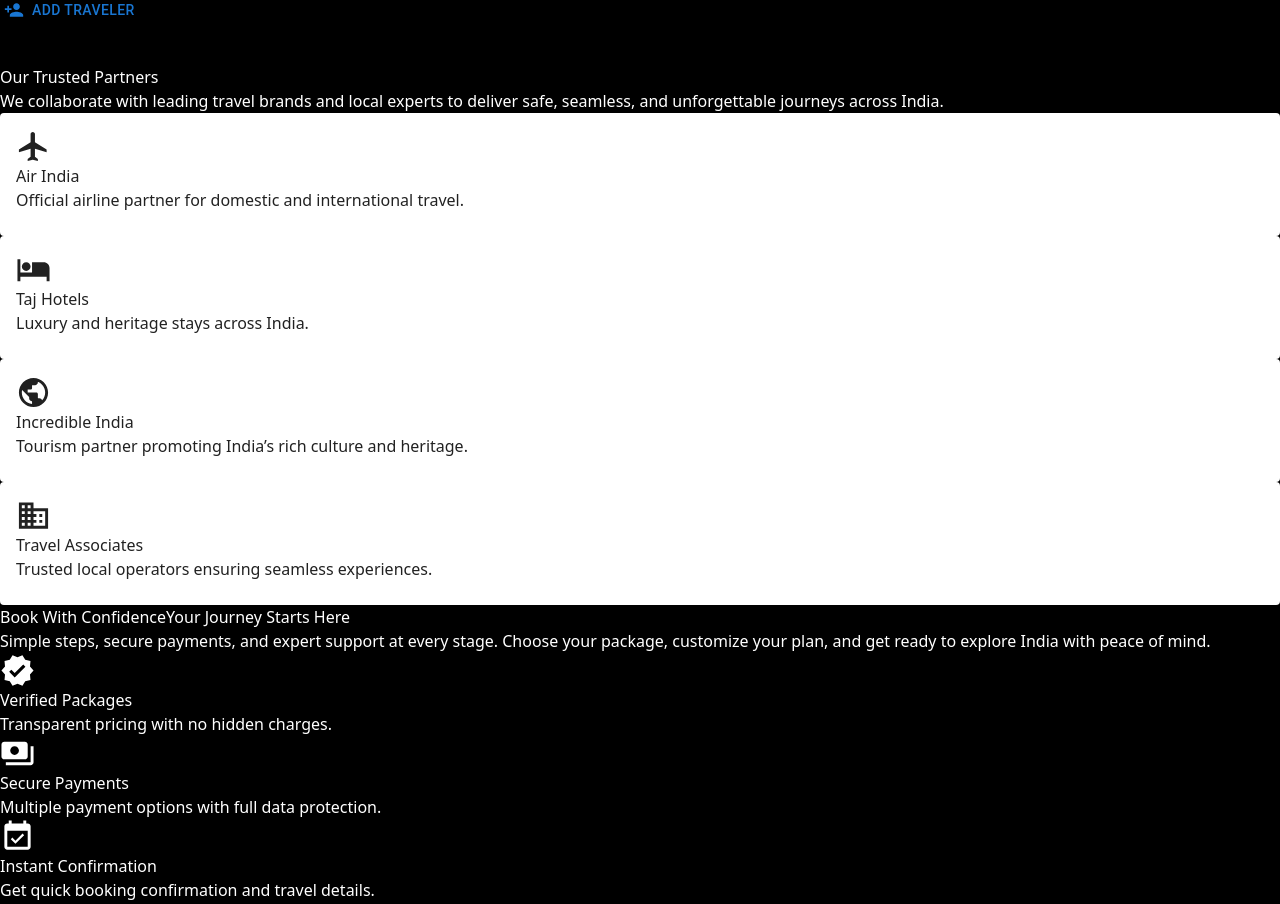
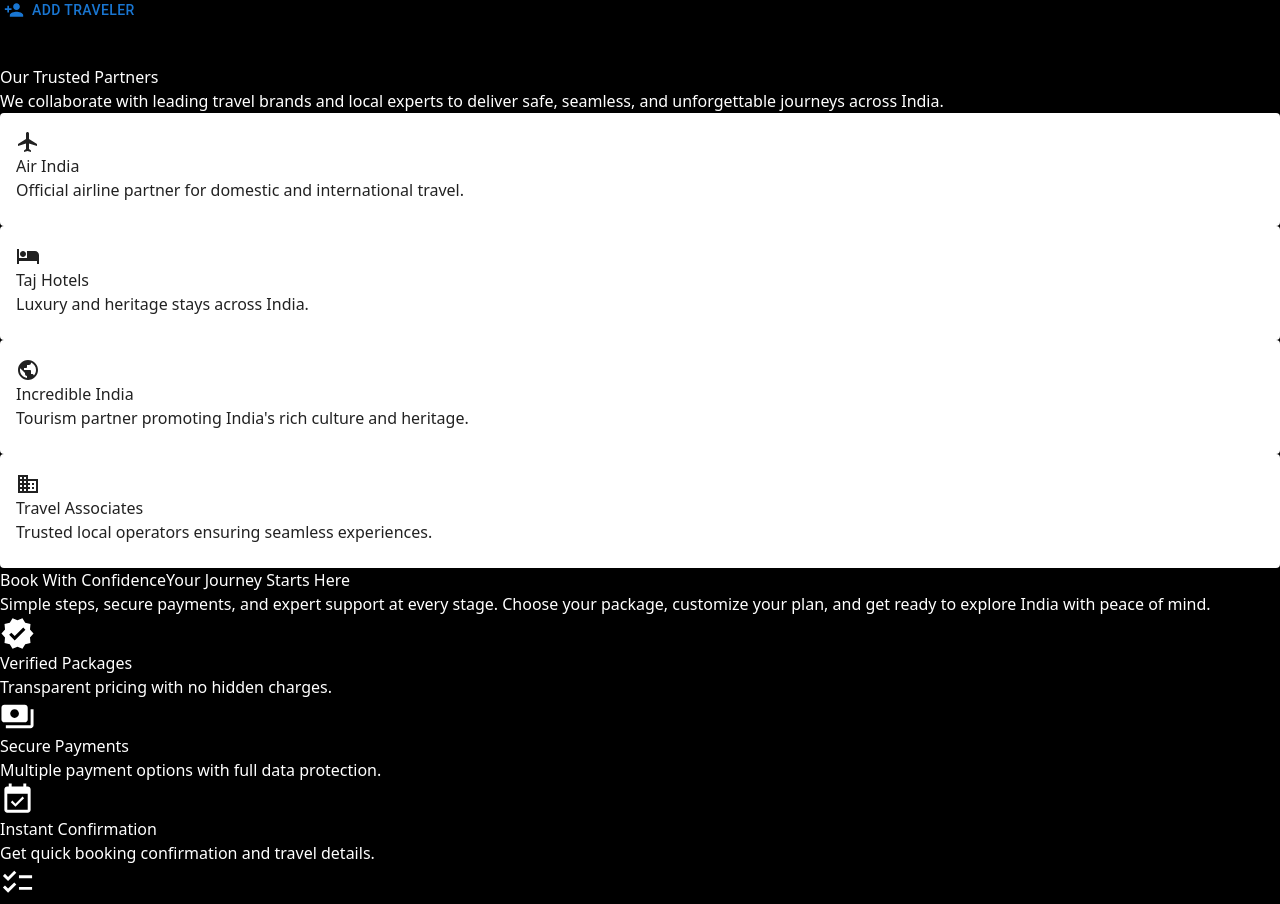
Before and after one commit to JainamKarania/Wonders-of-India, a React (Vite) app: page /booking in a window 1280 px wide. Shown: the part 1200-2104 px from the top of the page. Built offline with nearby package versions, Linux system fonts and the light colour scheme.

Commit message:
Partners Section  Updation

```diff
--- a/src/Components/PartnersSponsers.jsx
+++ b/src/Components/PartnersSponsers.jsx
@@ -4,13 +4,30 @@
 import { Card, CardContent } from "@mui/material";
 import { Business, Flight, Hotel, Public } from "@mui/icons-material";
 
-/**
- * Partners / Sponsors Component – Wonders of India
- * Focus: Trust, credibility, collaboration
- * Tech: React, Tailwind CSS, Material UI, GSAP
- */
+gsap.registerPlugin(ScrollTrigger);
 
-gsap.registerPlugin(ScrollTrigger);
+const partners = [
+  {
+    name: "Air India",
+    icon: Flight,
+    desc: "Official airline partner for domestic and international travel.",
+  },
+  {
+    name: "Taj Hotels",
+    icon: Hotel,
+    desc: "Luxury and heritage stays across India.",
+  },
+  {
+    name: "Incredible India",
+    icon: Public,
+    desc: "Tourism partner promoting India's rich culture and heritage.",
+  },
+  {
+    name: "Travel Associates",
+    icon: Business,
+    desc: "Trusted local operators ensuring seamless experiences.",
+  },
+];
 
 export default function PartnersSponsors() {
   const sectionRef = useRef(null);
@@ -19,7 +36,7 @@
 
   useEffect(() => {
     const ctx = gsap.context(() => {
-      gsap.from(headingRef.current.children, {
+      gsap.from(headingRef.current?.children, {
         opacity: 0,
         y: 40,
         duration: 0.8,
@@ -31,7 +48,7 @@
         },
       });
 
-      gsap.from(gridRef.current.children, {
+      gsap.from(gridRef.current?.children, {
         opacity: 0,
         y: 30,
         duration: 0.7,
@@ -47,44 +64,22 @@
     return () => ctx.revert();
   }, []);
 
-  const partners = [
-    {
-      name: "Air India",
-      icon: <Flight fontSize="large" className="text-amber-500" />,
-      desc: "Official airline partner for domestic and international travel.",
-    },
-    {
-      name: "Taj Hotels",
-      icon: <Hotel fontSize="large" className="text-amber-500" />,
-      desc: "Luxury and heritage stays across India.",
-    },
-    {
-      name: "Incredible India",
-      icon: <Public fontSize="large" className="text-amber-500" />,
-      desc: "Tourism partner promoting India’s rich culture and heritage.",
-    },
-    {
-      name: "Travel Associates",
-      icon: <Business fontSize="large" className="text-amber-500" />,
-      desc: "Trusted local operators ensuring seamless experiences.",
-    },
-  ];
-
   return (
     <section
       ref={sectionRef}
       aria-labelledby="partners-heading"
       className="relative overflow-hidden bg-slate-100"
     >
-      {/* Decorative background */}
-      <div className="absolute inset-0 bg-[radial-gradient(circle_at_top,white,transparent_70%)] opacity-40" />
+      <div
+        aria-hidden="true"
+        className="pointer-events-none absolute inset-0 opacity-40 bg-[radial-gradient(circle_at_top,white,transparent_70%)]"
+      />
 
-      <div className="relative mx-auto max-w-7xl px-6 py-20 sm:py-24">
-        {/* Heading */}
+      <div className="relative mx-auto max-w-7xl px-4 sm:px-6 py-16 sm:py-24">
         <header ref={headingRef} className="mx-auto max-w-3xl text-center space-y-4">
           <h2
             id="partners-heading"
-            className="text-3xl font-extrabold tracking-tight text-slate-900 sm:text-4xl"
+            className="text-2xl font-extrabold tracking-tight text-slate-900 sm:text-3xl md:text-4xl"
           >
             Our Trusted Partners
           </h2>
@@ -94,25 +89,22 @@
           </p>
         </header>
 
-        {/* Partners Grid */}
         <div
           ref={gridRef}
-          className="mt-14 grid gap-6 sm:grid-cols-2 lg:grid-cols-4"
+          className="mt-12 sm:mt-14 grid grid-cols-1 gap-5 sm:grid-cols-2 sm:gap-6 lg:grid-cols-4"
         >
-          {partners.map((partner) => (
+          {partners.map(({ name, icon: Icon, desc }) => (
             <Card
-              key={partner.name}
+              key={name}
               elevation={0}
-              className="rounded-2xl border border-slate-200 bg-white shadow-sm hover:shadow-lg transition-shadow"
+              className="!rounded-2xl !border !border-slate-200 !bg-white !shadow-sm transition-all duration-300 hover:!shadow-lg hover:-translate-y-1"
             >
-              <CardContent className="flex flex-col items-center text-center p-6">
-                <div className="mb-4">{partner.icon}</div>
-                <h3 className="text-lg font-semibold text-slate-900">
-                  {partner.name}
-                </h3>
-                <p className="mt-2 text-sm leading-relaxed text-slate-600">
-                  {partner.desc}
-                </p>
+              <CardContent className="flex flex-col items-center p-6 text-center">
+                <div className="mb-4 flex h-14 w-14 items-center justify-center rounded-full bg-amber-100">
+                  <Icon fontSize="medium" className="text-amber-600" />
+                </div>
+                <h3 className="text-lg font-semibold text-slate-900">{name}</h3>
+                <p className="mt-2 text-sm leading-relaxed text-slate-600">{desc}</p>
               </CardContent>
             </Card>
           ))}
```
